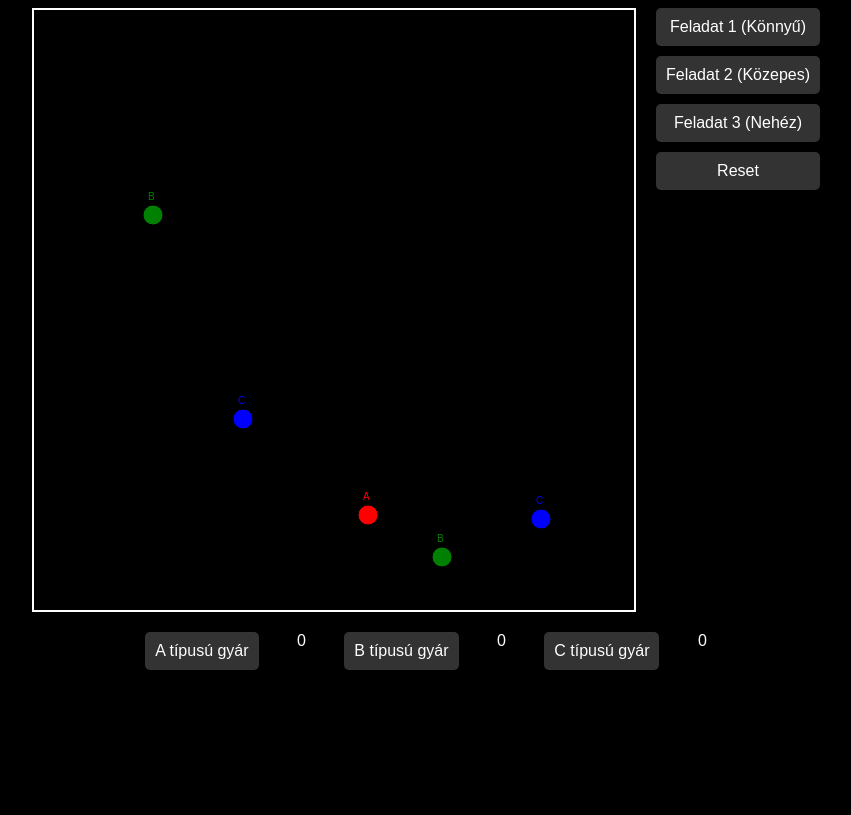
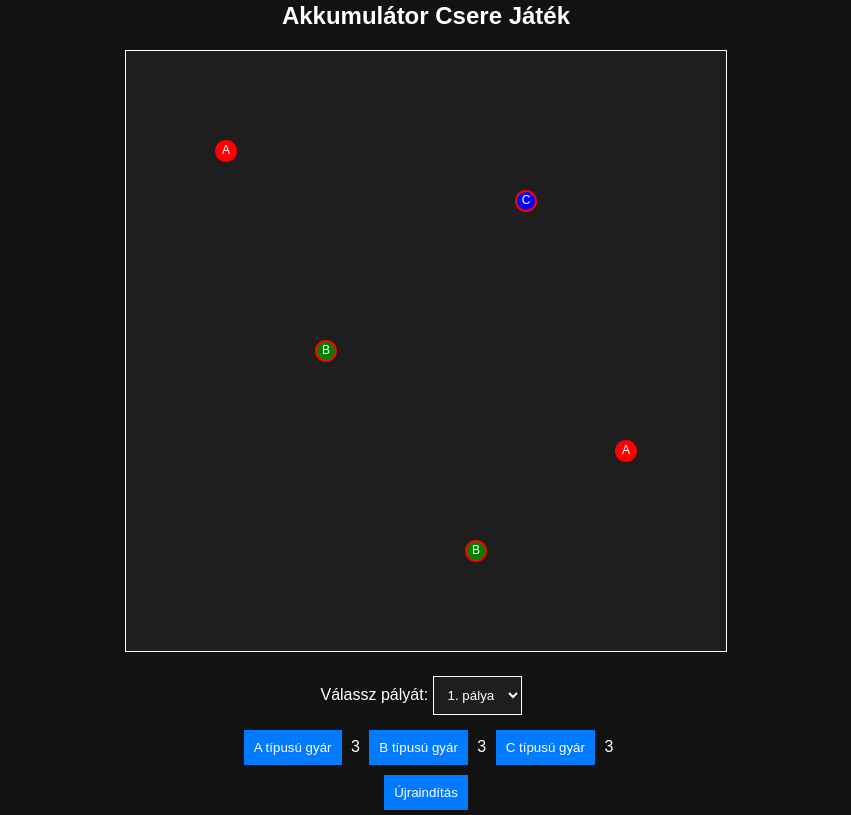
Before and after one commit to Bali0531-RC/exeCute-bbb-megoldasok, a plain HTML site: page black/terkep/index.html in a window 1280 px wide. Shown: the whole page, without its empty margins (214-1065 px from the left). Drawn offline with Linux system fonts and the light colour scheme.

Commit message:
3. fordulo v0.1

```diff
--- a/black/terkep/index.html
+++ b/black/terkep/index.html
@@ -9,30 +9,25 @@
 <body>
 
 <div class="container">
+    <h1>Akkumulátor Csere Játék</h1>
+
     <canvas id="gameCanvas" width="600" height="600"></canvas>
 
-    <div class="task-buttons">
-        <button id="task1">Feladat 1 (Könnyű)</button>
-        <button id="task2">Feladat 2 (Közepes)</button>
-        <button id="task3">Feladat 3 (Nehéz)</button>
-        <button id="reset">Reset</button>
-    </div>
-</div>
+    <div class="controls">
+        <label for="levelSelect">Válassz pályát:</label>
+        <select id="levelSelect">
+            <option value="0">1. pálya</option>
+            <option value="1">2. pálya</option>
+            <option value="2">3. pálya</option>
+        </select>
 
-<div class="factory-buttons">
-    <button id="chooseA">A típusú gyár</button> <span id="countA">0</span>
-    <button id="chooseB">B típusú gyár</button> <span id="countB">0</span>
-    <button id="chooseC">C típusú gyár</button> <span id="countC">0</span>
-</div>
+        <div class="factory-buttons">
+            <button id="chooseA">A típusú gyár</button> <span id="countA">0</span>
+            <button id="chooseB">B típusú gyár</button> <span id="countB">0</span>
+            <button id="chooseC">C típusú gyár</button> <span id="countC">0</span>
+        </div>
 
-<div id="overlay">
-    <div id="taskForm">
-        <h2 id="taskTitle">Kérdés</h2>
-        <form id="questionForm">
-            <p id="taskQuestion">Itt jelenik meg a kérdés...</p>
-            <input type="text" id="answer" placeholder="Válasz" required>
-            <button type="submit">Válasz</button>
-        </form>
+        <button id="reset">Újraindítás</button>
     </div>
 </div>
 
--- a/black/terkep/script.js
+++ b/black/terkep/script.js
@@ -3,86 +3,85 @@ const ctx = canvas.getContext('2d');
 let workshops = [];
 let selectedBatteryType = null;
 const serviceRadius = 100;
+let availableFactories = { A: 3, B: 3, C: 3 };  // Kezdetben 3 gyár típusonként
 
-let availableFactories = { A: 0, B: 0, C: 0 };
-let selectedTask = null;
-
-// A városok száma és akkumulátor típusok
-const cityCount = 5;
-const batteryTypes = ['A', 'B', 'C'];
-
-// Kérdések nehézség alapján
-const easyQuestions = [
-    { question: 'Mennyi 2+2?', answer: '4' },
-    { question: 'Mennyi 1+6?', answer: '7' },
-    { question: 'Mennyi 5+3?', answer: '8' }
+// Előre meghatározott pályák
+const levels = [
+    {
+        name: '1. pálya',
+        cities: [
+            {x: 100, y: 100, batteryType: 'A'},
+            {x: 200, y: 300, batteryType: 'B'},
+            {x: 400, y: 150, batteryType: 'C'},
+            {x: 500, y: 400, batteryType: 'A'},
+            {x: 350, y: 500, batteryType: 'B'}
+        ]
+    },
+    {
+        name: '2. pálya',
+        cities: [
+            {x: 150, y: 150, batteryType: 'A'},
+            {x: 450, y: 150, batteryType: 'B'},
+            {x: 150, y: 450, batteryType: 'C'},
+            {x: 450, y: 450, batteryType: 'A'},
+            {x: 300, y: 300, batteryType: 'B'}
+        ]
+    },
+    {
+        name: '3. pálya',
+        cities: [
+            {x: 100, y: 100, batteryType: 'B'},
+            {x: 500, y: 100, batteryType: 'A'},
+            {x: 300, y: 400, batteryType: 'C'},
+            {x: 200, y: 500, batteryType: 'B'},
+            {x: 400, y: 500, batteryType: 'C'}
+        ]
+    }
 ];
 
-const mediumQuestions = [
-    { question: 'Mennyi 10*5?', answer: '50' },
-    { question: 'Mennyi 12*3?', answer: '36' },
-    { question: 'Mennyi 25/5?', answer: '5' }
-];
+let currentLevel = 0;  // Kezdésként az első pálya
+let cities = levels[currentLevel].cities;  // Az aktuális pálya városai
 
-const hardQuestions = [
-    { question: 'Mennyi 2^8?', answer: '256' },
-    { question: 'Mennyi 3^4?', answer: '81' },
-    { question: 'Mennyi a 10^3?', answer: '1000' }
-];
+// Városok kiszolgáltságának ellenőrzése
+function checkCitySatisfaction() {
+    let allCitiesSatisfied = true;
 
-// Véletlenszerű városok generálása a canvas méretei alapján
-function generateRandomCities() {
-    const cities = [];
+    cities.forEach(city => {
+        let citySatisfied = false;
+        workshops.forEach(workshop => {
+            const distance = Math.sqrt(Math.pow(workshop.x - city.x, 2) + Math.pow(workshop.y - city.y, 2));
+            if (distance <= serviceRadius && workshop.batteryType === city.batteryType) {
+                citySatisfied = true;
+            }
+        });
 
-    for (let i = 0; i < cityCount; i++) {
-        const randomX = Math.floor(Math.random() * (canvas.width - 40)) + 20; // 20-tól max width-ig
-        const randomY = Math.floor(Math.random() * (canvas.height - 40)) + 20; // 20-tól max height-ig
-        const randomBatteryType = batteryTypes[Math.floor(Math.random() * batteryTypes.length)];
+        city.satisfied = citySatisfied;  // Város kiszolgáltságát mentjük
+        if (!citySatisfied) {
+            allCitiesSatisfied = false;
+        }
+    });
 
-        cities.push({x: randomX, y: randomY, batteryType: randomBatteryType});
-    }
-
-    return cities;
-}
-
-// Kezdetben generáljuk a városokat
-let cities = generateRandomCities();
-
-// Véletlenszerűen választ ki egy kérdést a megadott kérdéskészletből
-function getRandomQuestion(questions) {
-    return questions[Math.floor(Math.random() * questions.length)];
-}
-
-// Véletlenszerűen választ egy gyárat (A, B, vagy C)
-function getRandomFactory() {
-    const factories = ['A', 'B', 'C'];
-    return factories[Math.floor(Math.random() * factories.length)];
-}
-
-// Véletlenszerűen választ két gyárat a nehéz kérdésnél
-function getTwoRandomFactories() {
-    const factory1 = getRandomFactory();
-    let factory2 = getRandomFactory();
-
-    // Biztosítjuk, hogy a két gyár különböző legyen
-    while (factory1 === factory2) {
-        factory2 = getRandomFactory();
-    }
-
-    return [factory1, factory2];
+    return allCitiesSatisfied;
 }
 
 // Városok kirajzolása
 function drawCities() {
-    ctx.clearRect(0, 0, canvas.width, canvas.height);
+    ctx.clearRect(0, 0, canvas.width, canvas.height);  // Töröljük a canvas tartalmát
     cities.forEach(city => {
         ctx.beginPath();
         ctx.arc(city.x, city.y, 10, 0, 2 * Math.PI);
-        ctx.fillStyle = city.batteryType === 'A' ? 'red' :
-                        city.batteryType === 'B' ? 'green' : 'blue';
+        ctx.fillStyle = city.batteryType === 'A' ? 'red' : city.batteryType === 'B' ? 'green' : 'blue';
         ctx.fill();
+        ctx.strokeStyle = city.satisfied ? '#ffffff' : 'red';  // Fehér körvonal, ha kiszolgált, piros, ha nem
+        ctx.lineWidth = 2;
         ctx.stroke();
-        ctx.fillText(city.batteryType, city.x - 5, city.y - 15);
+
+        // Akkumulátor típus mindig középen legyen
+        ctx.fillStyle = '#ffffff';  // Fehér szöveg a város közepén
+        ctx.font = '12px Arial';
+        ctx.textAlign = 'center';
+        ctx.textBaseline = 'middle';
+        ctx.fillText(city.batteryType, city.x, city.y);  // Akkumulátor típus szövege középen
     });
 }
 
@@ -94,98 +93,38 @@ function drawWorkshops() {
         ctx.fillStyle = 'gray';
         ctx.fill();
         ctx.stroke();
-        ctx.fillText(workshop.batteryType, workshop.x - 5, workshop.y - 15);
+        ctx.fillStyle = '#ffffff';  // Fehér szöveg a műhely közepén
+        ctx.font = '12px Arial';
+        ctx.textAlign = 'center';
+        ctx.textBaseline = 'middle';
+        ctx.fillText(workshop.batteryType, workshop.x, workshop.y);
 
         ctx.beginPath();
-        ctx.arc(workshop.x, workshop.y, serviceRadius, 0, 2 * Math.PI);
+        ctx.arc(workshop.x, workshop.y, serviceRadius, 0, 2 * Math.PI);  // A kiszolgálási sugár
         ctx.strokeStyle = 'lightgray';
         ctx.stroke();
     });
 }
 
+// Játék kirajzolása
 function drawGame() {
     drawCities();
     drawWorkshops();
-}
+    const allCitiesSatisfied = checkCitySatisfaction();
 
-function openTaskForm(task, difficulty) {
-    selectedTask = task;
-
-    document.getElementById('taskTitle').textContent = `${difficulty} feladat`;
-    document.getElementById('taskQuestion').textContent = task.question;
-    document.getElementById('overlay').style.display = 'flex';
-}
-
-// Feladatok ellenőrzése
-function checkAnswer(event) {
-    event.preventDefault();
-    const userAnswer = document.getElementById('answer').value;
-    if (userAnswer === selectedTask.answer) {
-        document.getElementById('overlay').style.display = 'none';
-        document.getElementById('answer').value = '';
-
-        let positions = [];
-
-        // Könnyű és közepes kérdéseknél egy gyárat adunk
-        if (selectedTask.difficulty === 'easy' || selectedTask.difficulty === 'medium') {
-            const randomFactory = getRandomFactory();
-            availableFactories[randomFactory]++;
-            alert(`Helyes válasz! Nyeremény: ${randomFactory} típusú gyár. Most elhelyezheted a gyárat, amikor szeretnéd.`);
-        }
-        // Nehéz kérdéseknél két gyárat adunk
-        else if (selectedTask.difficulty === 'hard') {
-            const [factory1, factory2] = getTwoRandomFactories();
-            availableFactories[factory1]++;
-            availableFactories[factory2]++;
-            alert(`Helyes válasz! Nyeremény: ${factory1} és ${factory2} típusú gyár. Most elhelyezheted a gyárakat, amikor szeretnéd.`);
-        }
-
-        updateFactoryCount();
-    } else {
-        alert('Rossz válasz, próbáld újra!');
+    if (allCitiesSatisfied) {
+        alert('Minden város ki van szolgálva! Gratulálok!');
     }
 }
 
+// Gyárak elérhetőségének frissítése
 function updateFactoryCount() {
     document.getElementById('countA').textContent = availableFactories.A;
     document.getElementById('countB').textContent = availableFactories.B;
     document.getElementById('countC').textContent = availableFactories.C;
 }
 
-function resetGame() {
-    workshops.length = 0;
-    availableFactories = { A: 0, B: 0, C: 0 };
-    cities = generateRandomCities(); // Új véletlenszerű városok generálása
-    updateFactoryCount();
-    drawGame();
-}
-
-// Feladatok gombok megnyomásakor
-document.getElementById('task1').addEventListener('click', () => {
-    const randomTask = getRandomQuestion(easyQuestions);
-    randomTask.difficulty = 'easy';
-    openTaskForm(randomTask, 'Könnyű');
-});
-
-document.getElementById('task2').addEventListener('click', () => {
-    const randomTask = getRandomQuestion(mediumQuestions);
-    randomTask.difficulty = 'medium';
-    openTaskForm(randomTask, 'Közepes');
-});
-
-document.getElementById('task3').addEventListener('click', () => {
-    const randomTask = getRandomQuestion(hardQuestions);
-    randomTask.difficulty = 'hard';
-    openTaskForm(randomTask, 'Nehéz');
-});
-
-document.getElementById('reset').addEventListener('click', resetGame);
-document.getElementById('questionForm').addEventListener('submit', checkAnswer);
-
-document.getElementById('chooseA').addEventListener('click', () => selectedBatteryType = 'A');
-document.getElementById('chooseB').addEventListener('click', () => selectedBatteryType = 'B');
-document.getElementById('chooseC').addEventListener('click', () => selectedBatteryType = 'C');
-
+// Műhely lerakása a canvas-ra kattintva
 canvas.addEventListener('click', (event) => {
     if (selectedBatteryType && availableFactories[selectedBatteryType] > 0) {
         const rect = canvas.getBoundingClientRect();
@@ -201,5 +140,29 @@ canvas.addEventListener('click', (event) => {
     }
 });
 
-// Kezdő kirajzolás
-drawGame();
+// Pályaválasztás logika
+document.getElementById('levelSelect').addEventListener('change', (event) => {
+    currentLevel = parseInt(event.target.value);  // Kiválasztott pálya indexe
+    cities = levels[currentLevel].cities;  // Aktuális pálya városai
+    resetGame();  // Játék újraindítása
+});
+
+// Játék újraindítása gomb logika
+document.getElementById('reset').addEventListener('click', () => {
+    resetGame();  // Helyesen hozzuk működésbe a gombot
+});
+
+function resetGame() {
+    workshops = [];  // Műhelyek törlése
+    availableFactories = { A: 3, B: 3, C: 3 };  // Gyárak visszaállítása
+    updateFactoryCount();
+    drawGame();  // Játék újrarajzolása
+}
+
+// Gyárak kiválasztása
+document.getElementById('chooseA').addEventListener('click', () => selectedBatteryType = 'A');
+document.getElementById('chooseB').addEventListener('click', () => selectedBatteryType = 'B');
+document.getElementById('chooseC').addEventListener('click', () => selectedBatteryType = 'C');
+
+// Kezdeti kirajzolás
+resetGame();
--- a/black/terkep/style.css
+++ b/black/terkep/style.css
@@ -1,71 +1,60 @@
 body {
     font-family: Arial, sans-serif;
-    background-color: black;
-    color: white;
+    background-color: #121212; /* Sötét háttér */
+    color: #ffffff; /* Fehér szöveg */
+    margin: 0;
+    padding: 0;
     display: flex;
-    flex-direction: column;
+    justify-content: center;
     align-items: center;
+    height: 100vh;
 }
 
 .container {
-    display: flex;
-    gap: 20px;
+    text-align: center;
+}
+
+h1 {
+    font-size: 24px;
+    margin-bottom: 20px;
+    color: #ffffff;
 }
 
 canvas {
-    border: 2px solid white;
+    border: 1px solid #ffffff; /* Fehér keret */
+    background-color: #1e1e1e; /* Fekete canvas */
 }
 
-.task-buttons {
-    display: flex;
-    flex-direction: column;
-    gap: 10px;
+.controls {
+    margin-top: 20px;
 }
 
 .factory-buttons {
-    display: flex;
-    justify-content: space-around;
-    width: 600px;
-    margin-top: 20px;
+    margin-top: 10px;
 }
 
 button {
     padding: 10px;
-    font-size: 16px;
-    cursor: pointer;
-    background-color: #333;
+    margin: 5px;
+    background-color: #007bff;
     color: white;
     border: none;
-    border-radius: 5px;
+    cursor: pointer;
 }
 
 button:hover {
-    background-color: #555;
+    background-color: #0056b3;
 }
 
-#overlay {
-    position: fixed;
-    top: 0;
-    left: 0;
-    width: 100%;
-    height: 100%;
-    background: rgba(0, 0, 0, 0.7);
-    display: none;
-    justify-content: center;
-    align-items: center;
+button:disabled {
+    background-color: #cccccc;
+    cursor: not-allowed;
 }
 
-#taskForm {
-    background-color: white;
-    color: black;
-    padding: 20px;
-    border-radius: 10px;
-    text-align: center;
+select {
+    padding: 10px;
+    margin-right: 10px;
+    background-color: #1e1e1e;
+    color: white;
+    border: 1px solid #ffffff;
 }
-
-#answer {
-    width: 75%;
-    padding: 10px;
-    margin-top: 10px;
-    margin-left: 3px;
-}
```
Also changed, not shown: black/index.html (+1 -1 lines), midnight/index.html (+6 -0 lines).
